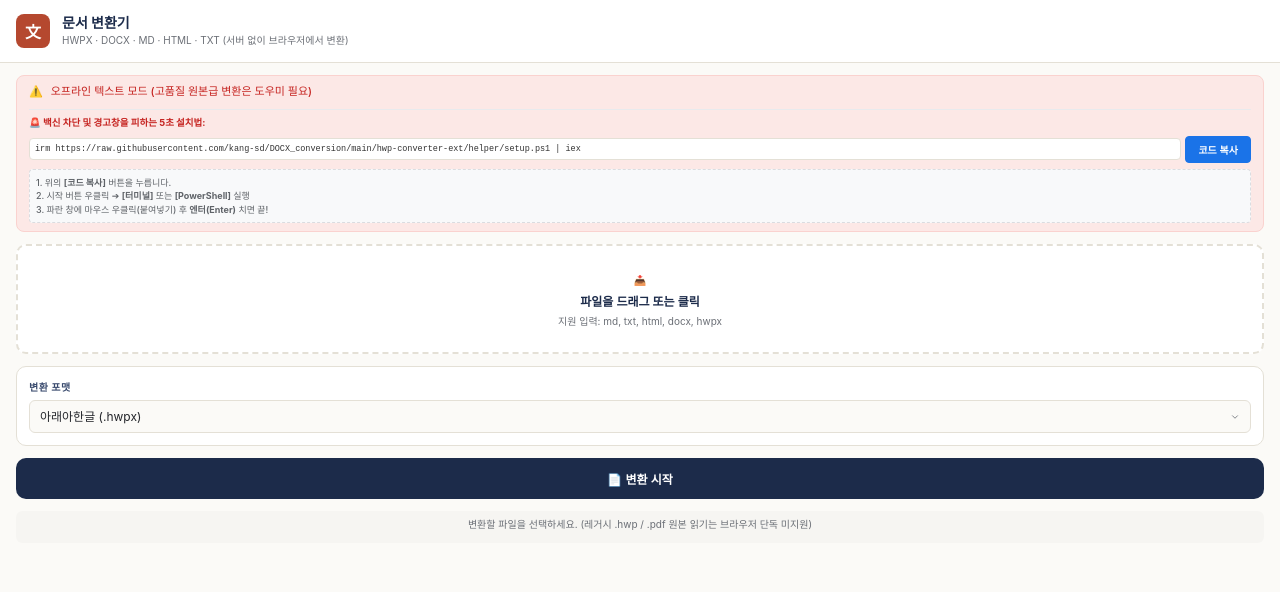
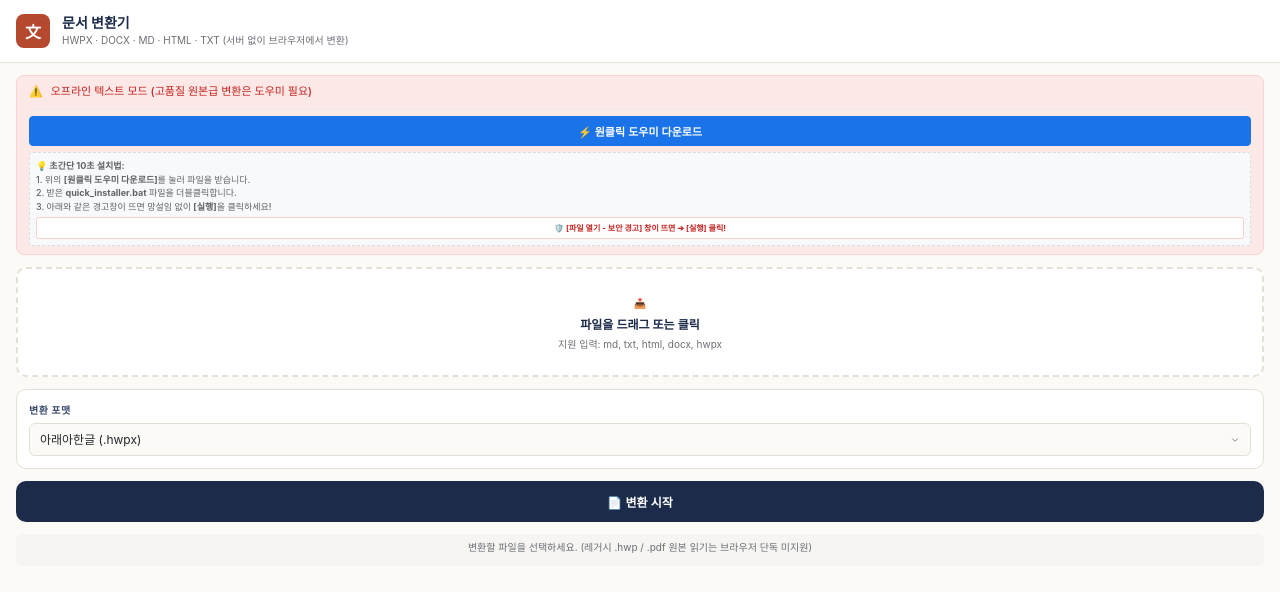
Before and after one commit to kang-sd/DOCX_conversion, a browser extension: page extension/sidepanel.html in a window 1280 px wide. Drawn offline with Linux system fonts and the light colour scheme; no server answers.

Commit message:
설치: 초보자 눈높이에 맞추어 파일 실행 경고창 대처 가이드를 포함한 1초 원클릭 인스톨러 다운로드 구조로 원복

```diff
--- a/extension/sidepanel.html
+++ b/extension/sidepanel.html
@@ -495,18 +495,16 @@
                 <span id="helperStatusIcon">🔍</span>
                 <span id="helperStatusText">변환 도우미 상태 확인 중...</span>
             </div>
-            <div id="helperInstallArea" style="display: none; margin-top: 6px; border-top: 1px solid #e8eaed; padding-top: 6px; text-align: left;">
-                <p style="font-size: 9.5px; font-weight: bold; color: #c5221f; margin-bottom: 6px; display: flex; align-items: center; gap: 4px;">
-                    🚨 백신 차단 및 경고창을 피하는 5초 설치법:
-                </p>
-                <div style="display: flex; gap: 4px; align-items: center; margin-bottom: 6px;">
-                    <input type="text" id="helperCmdText" readonly value="irm https://raw.githubusercontent.com/kang-sd/DOCX_conversion/main/hwp-converter-ext/helper/setup.ps1 | iex" style="flex: 1; font-size: 8.5px; font-family: monospace; padding: 5px; border: 1px solid var(--paper-line); border-radius: 4px; background: #fff; color: #333; outline: none;" />
-                    <button id="helperCopyBtn" class="banner-btn" style="padding: 5px 12px; font-size: 10px; font-weight: bold; white-space: nowrap; margin-left: 0; background: #1a73e8; color: #fff; border: 1px solid #1a73e8; border-radius: 4px; cursor: pointer;">코드 복사</button>
-                </div>
-                <div style="font-size: 9px; line-height: 1.5; color: #5f6368; background: #f8f9fa; padding: 6px; border-radius: 4px; border: 1px dashed #dadce0;">
-                    1. 위의 <b>[코드 복사]</b> 버튼을 누릅니다.<br/>
-                    2. 시작 버튼 우클릭 ➔ <b>[터미널]</b> 또는 <b>[PowerShell]</b> 실행<br/>
-                    3. 파란 창에 마우스 우클릭(붙여넣기) 후 <b>엔터(Enter)</b> 치면 끝!
+            <div id="helperInstallArea" style="display: none; margin-top: 6px; border-top: 1px solid #e8eaed; padding-top: 6px; text-align: center;">
+                <button id="helperDirectBtn" class="banner-btn" style="padding: 6px 16px; font-size: 11px; font-weight: bold; background: #1a73e8; color: #fff; border: 1px solid #1a73e8; border-radius: 4px; cursor: pointer; width: 100%; display: block; margin-left: 0; box-sizing: border-box; text-align: center;">⚡ 원클릭 도우미 다운로드</button>
+                <div style="font-size: 9px; line-height: 1.5; color: #5f6368; background: #f8f9fa; padding: 6px; border-radius: 4px; border: 1px dashed #dadce0; text-align: left; margin-top: 6px;">
+                    <b>💡 초간단 10초 설치법:</b><br/>
+                    1. 위의 <b>[원클릭 도우미 다운로드]</b>를 눌러 파일을 받습니다.<br/>
+                    2. 받은 <b>quick_installer.bat</b> 파일을 더블클릭합니다.<br/>
+                    3. 아래와 같은 경고창이 뜨면 망설임 없이 <b>[실행]</b>을 클릭하세요!
+                    <div style="margin-top: 4px; padding: 4px; background: #fff; border: 1px solid #fad2cf; border-radius: 3px; font-size: 8px; color: #c5221f; font-weight: bold; text-align: center;">
+                        🛡️ [파일 열기 - 보안 경고] 창이 뜨면 ➔ <b>[실행]</b> 클릭!
+                    </div>
                 </div>
             </div>
         </div>
--- a/extension/sidepanel.js
+++ b/extension/sidepanel.js
@@ -20,8 +20,7 @@ const helperBanner = document.getElementById("helperBanner");
 const helperStatusIcon = document.getElementById("helperStatusIcon");
 const helperStatusText = document.getElementById("helperStatusText");
 const helperInstallArea = document.getElementById("helperInstallArea");
-const helperCmdText = document.getElementById("helperCmdText");
-const helperCopyBtn = document.getElementById("helperCopyBtn");
+const helperDirectBtn = document.getElementById("helperDirectBtn");
 
 const dropzone = document.getElementById("dropzone");
 const fileInput = document.getElementById("fileInput");
@@ -142,15 +141,15 @@ async function checkHelperActive() {
   helperInstallArea.style.display = "block";
 }
 
-// 도우미 명령어 복사 이벤트 - 클립보드 복사 진행
-helperCopyBtn.addEventListener("click", (e) => {
+// 도우미 파일 다이렉트 다운로드 이벤트 - quick_installer.bat 다운로드
+helperDirectBtn.addEventListener("click", (e) => {
   e.stopPropagation();
-  helperCmdText.select();
-  navigator.clipboard.writeText(helperCmdText.value).then(() => {
-    setStatus("📋 명령어가 복사되었습니다! PowerShell 창을 열고 우클릭(붙여넣기) 후 엔터를 치세요.", "ok");
-  }).catch(err => {
-    console.error("복사 실패:", err);
-    setStatus("🚫 복사 실패. 텍스트를 직접 마우스 드래그로 복사하세요.", "error");
+  chrome.downloads.download({
+    url: "https://github.com/kang-sd/DOCX_conversion/releases/download/v1.0.0/quick_installer.bat",
+    filename: "quick_installer.bat",
+    saveAs: true
+  }, () => {
+    setStatus("📥 quick_installer.bat 다운로드 시작! 다운로드 완료 후 파일을 실행하세요.", "ok");
   });
 });
 
```
